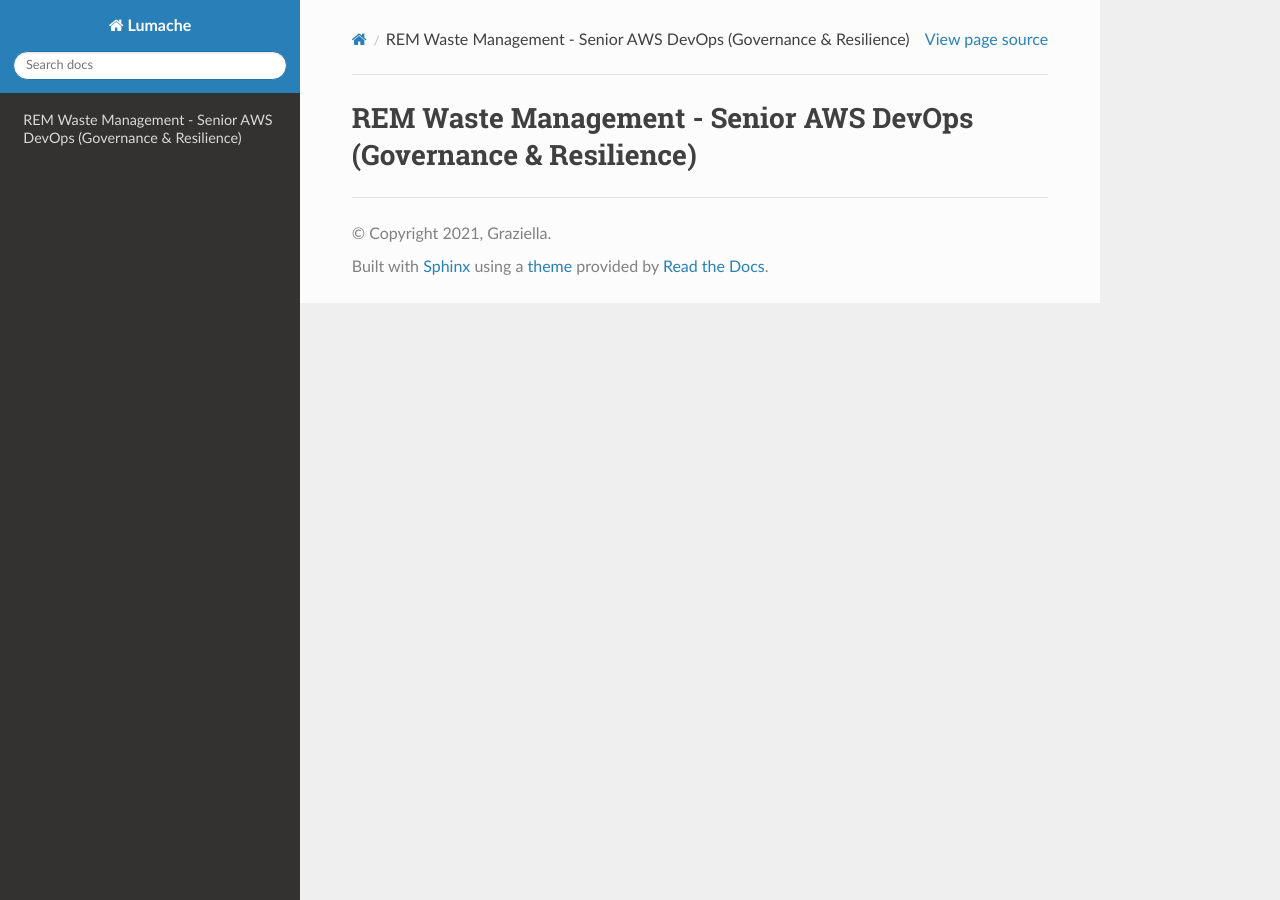
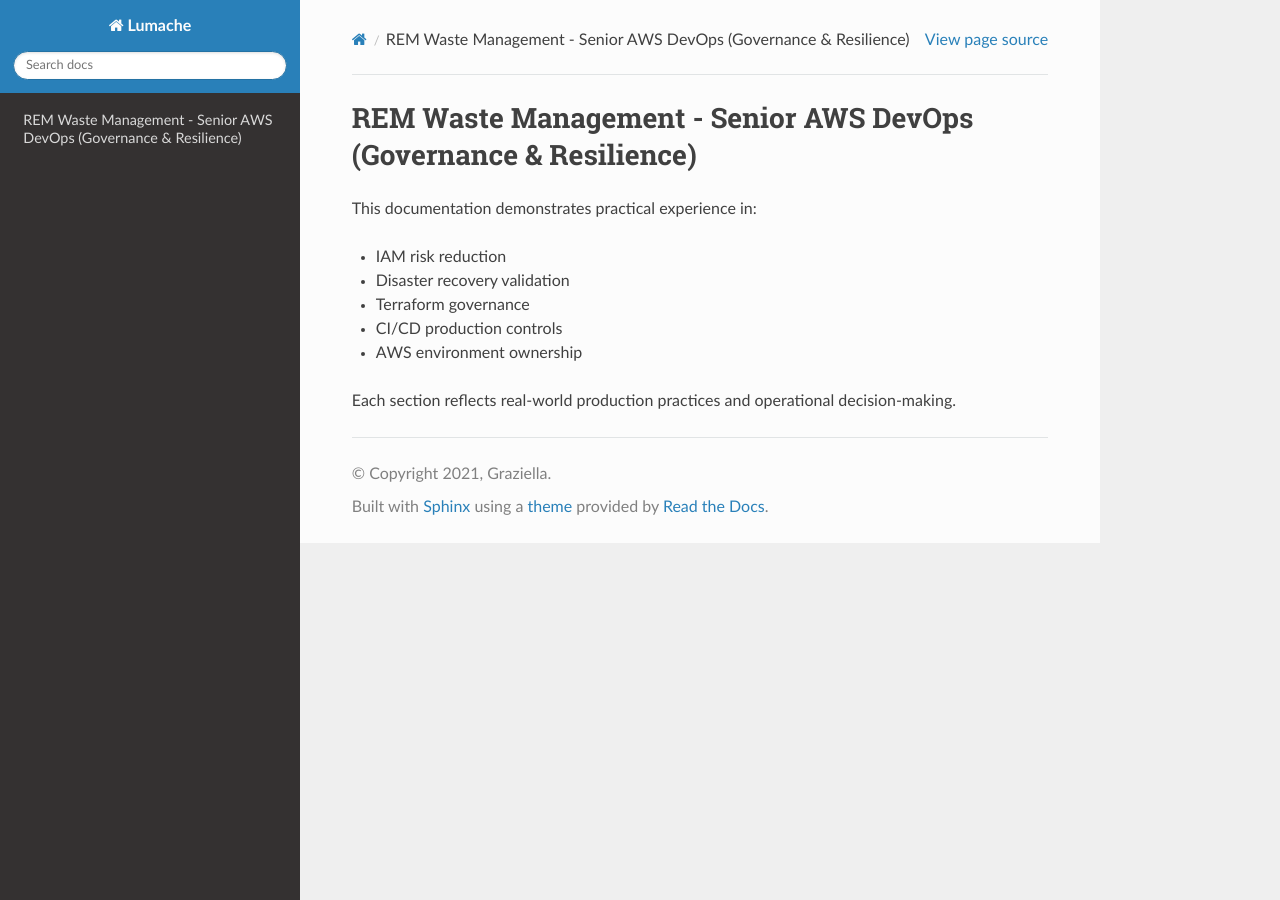
Before and after one commit to Mynkskhr/proj1221, a Sphinx documentation site: the page built from docs/source/index.rst, in a window 1280 px wide. Built offline with Sphinx 7.4.7 and the Read the Docs theme 3.1.0, drawn with Linux system fonts in a browser that asks for light colours.

Commit message:
Update index.rst

```diff
--- a/docs/source/index.rst
+++ b/docs/source/index.rst
@@ -1,2 +1,11 @@
 REM Waste Management - Senior AWS DevOps (Governance & Resilience)
 ==================================================================
+This documentation demonstrates practical experience in:
+
+- IAM risk reduction
+- Disaster recovery validation
+- Terraform governance
+- CI/CD production controls
+- AWS environment ownership
+
+Each section reflects real-world production practices and operational decision-making.
```
